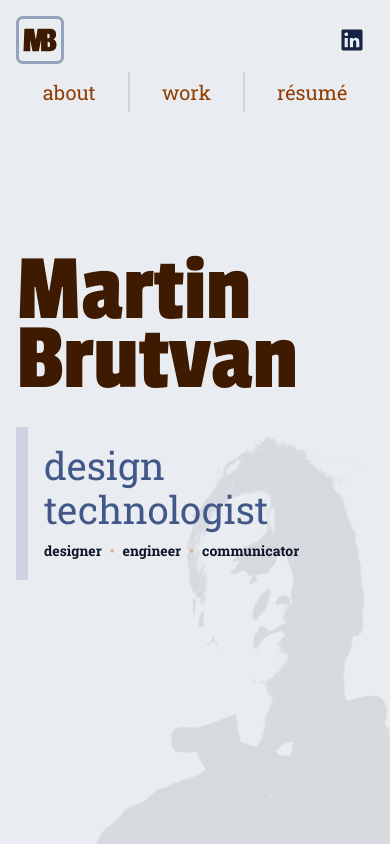
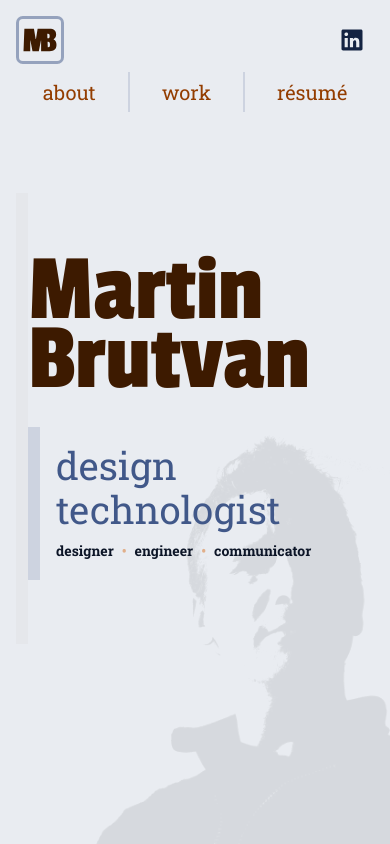
Before and after one commit to bigfishdesign13/martin-brutvan-portfolio, a Next.js app: page / in a window 390 px wide. Built offline with nearby package versions, Linux system fonts and the light colour scheme.

Commit message:
animations

```diff
--- a/src/app/about/page.tsx
+++ b/src/app/about/page.tsx
@@ -1,6 +1,7 @@
 import type { Metadata } from "next";
 import Image from "next/image";
 import Heading from "../../components/Heading";
+import styles from "../page.module.css";
 
 export const metadata: Metadata = {
   title: "About me | Martin Brutvan",
@@ -15,7 +16,7 @@ export default function About() {
         <Image
           // className="dark:invert"
           alt="Martin Brutvan"
-          className="w-full border-2 border-light-border-secondary rounded-full fill-light-heading-secondary"
+          className={`w-full border-2 border-light-border-secondary rounded-full fill-light-heading-secondary ${styles.pageContent2}`}
           height={100}
           priority
           src="/images/headshot.svg"
@@ -26,17 +27,18 @@ export default function About() {
             level="h1"
             size="heading3"
             fontFamily="alt"
-            className="text-light-heading-secondary mb-6 leading-[1.2]"
+            className={`text-light-heading-secondary mb-6 leading-[1.2] ${styles.name}`}
           >
             Hi, I&apos;m Martin
           </Heading>
+          <div className={styles.pageContent1}>
             <p className="subheading1 mb-6">
-            I am a seasoned <strong>design technologist</strong> with extensive
-            experience in <strong>visual and UX design</strong>,{" "}
-            <strong>web development</strong>, and <strong>accessibility</strong>
-            . I work seamlessly with both designers and engineers, often
-            bridging the gap between the two disciplines to bring people
-            together and solve problems as a team.
+              I am a seasoned <strong>design technologist</strong> with
+              extensive experience in <strong>visual and UX design</strong>,{" "}
+              <strong>web development</strong>, and{" "}
+              <strong>accessibility</strong>. I work seamlessly with both
+              designers and engineers, often bridging the gap between the two
+              disciplines to bring people together and solve problems as a team.
             </p>
             <p className="mb-6">
               Most recently, my focus has been on design systems and the
@@ -45,17 +47,18 @@ export default function About() {
               and ease-of-use. Previously, my main role encompassed UI/UX design
               and front-end development for private in-house systems. I worked
               across multiple teams to ensure design fidelity and expected
-            functionality for a release candidate were met before deployment. I
-            often assisted with development by providing solutions for
+              functionality for a release candidate were met before deployment.
+              I often assisted with development by providing solutions for
               challenges met when translating from design to code.
             </p>
             <p className="mb-6">
               Independently, I am often working on WordPress projects, handling
               all aspects of the web development cycle from start to
               finish&mdash;including designing wireframes and mockups, coding
-            custom themes and page templates, configuring hosting and deploying
-            the final product.
+              custom themes and page templates, configuring hosting and
+              deploying the final product.
             </p>
+          </div>
         </div>
       </div>
     </>
--- /dev/null
+++ b/src/app/page.module.css
@@ -0,0 +1,107 @@
+@keyframes fadeIn {
+  from {
+    opacity: 0;
+  }
+  to {
+    opacity: 1;
+  }
+}
+@keyframes slideInLeft {
+  from {
+    transform: translate(128px, 0);
+  }
+  to {
+    transform: translate(0);
+  }
+}
+@keyframes slideUp {
+  from {
+    transform: translate(0, 64px);
+  }
+  to {
+    transform: translate(0);
+  }
+}
+
+.name {
+  animation-delay: 500ms;
+  animation-duration: 400ms;
+  animation-fill-mode: both;
+  animation-name: fadeIn, slideInLeft;
+  animation-timing-function: cubic-bezier(0.47, 1.64, 0.41, 0.8);
+}
+.title {
+  animation-delay: 650ms;
+  animation-duration: 400ms;
+  animation-fill-mode: both;
+  animation-name: fadeIn, slideUp;
+  animation-timing-function: cubic-bezier(0.47, 1.64, 0.41, 0.8);
+}
+.list {
+  animation-duration: 400ms;
+  animation-fill-mode: both;
+  animation-name: fadeIn, slideInLeft;
+  animation-timing-function: cubic-bezier(0.47, 1.64, 0.41, 0.8);
+}
+.list1 {
+  animation-delay: 1200ms;
+}
+.list2 {
+  animation-delay: 1300ms;
+}
+.list3 {
+  animation-delay: 1400ms;
+}
+.list4 {
+  animation-delay: 1500ms;
+}
+.list5 {
+  animation-delay: 1600ms;
+}
+
+@keyframes borderGrow {
+  from {
+    border-left-width: 0;
+  }
+  to {
+    border-left-width: 12px;
+  }
+}
+.border {
+  animation-delay: 2200ms;
+  animation-duration: 400ms;
+  animation-fill-mode: both;
+  animation-name: borderGrow;
+  animation-timing-function: cubic-bezier(0.47, 2, 0.41, 0.8);
+}
+@media (max-width: 600px) {
+  .borderMobile {
+    animation-delay: 2200ms;
+    animation-duration: 400ms;
+    animation-fill-mode: both;
+    animation-name: borderGrow;
+    animation-timing-function: cubic-bezier(0.47, 2, 0.41, 0.8);
+  }
+}
+.pageContent {
+  animation-duration: 400ms;
+  animation-fill-mode: both;
+  animation-name: fadeIn, slideUp;
+  animation-timing-function: cubic-bezier(0.47, 1.64, 0.41, 0.8);
+}
+.pageContent1 {
+  composes: pageContent;
+  animation-delay: 650ms;
+}
+.pageContent2 {
+  composes: pageContent;
+  animation-delay: 750ms;
+}
+.pageContent3 {
+  composes: pageContent;
+  animation-delay: 850ms;
+}
+.pageContent4 {
+  composes: pageContent;
+  animation-delay: 950ms;
+}
--- a/src/app/page.tsx
+++ b/src/app/page.tsx
@@ -1,38 +1,39 @@
 import Heading from "../components/Heading";
+import styles from "./page.module.css";
 // import Image from "next/image";
 
 export default function Home() {
   return (
     <>
       <div className="flex flex-col h-[65vh] justify-center">
-        <div className="flex items-start flex-col md:ps-16 py-[4rem] md:border-s-[12px] md:border-light-border-tertiary md:w-min">
+        <div className={`flex items-start flex-col md:ps-16 py-[4rem] md:border-s-[12px] md:border-light-border-tertiary md:w-min ${styles.border}`}>
           <Heading
             level="h1"
             size="display1"
             // className="font-heading base:text-base sm:text-sm md:text-md lg:text-lg xl:text-xl text-light-heading-primary"
-            className="text-light-heading-primary leading-[.72] text-left w-min"
+            className={`text-light-heading-primary leading-[.72] text-left w-min ${styles.name}`}
           >
             Martin Brutvan
           </Heading>
-          <div className="border-s-[12px] md:border-0 border-light-border-tertiary ps-4 py-4 md:py-0 sm:ps-8 md:ps-0 mt-8 md:mt-4">
+          <div className={`border-s-[12px] md:border-0 border-light-border-tertiary ps-4 py-4 md:py-0 sm:ps-8 md:ps-0 mt-8 md:mt-4 ${styles.borderMobile}`}>
             <Heading
               level="h2"
               size="heading4"
               fontFamily="alt"
-              className="text-light-heading-tertiary leading-[1.15] text-left w-min md:w-auto"
+              className={`text-light-heading-tertiary leading-[1.15] text-left w-min md:w-auto ${styles.title}`}
             >
               design technologist
             </Heading>
             <p className="flex flex-row items-center mt-2 md:mt-0 text-light-heading-secondary text-[14px] sm:text-[18px] md:text-[22px] font-bold">
-              <span>designer</span>
-              <span className="mx-2 text-light-border-primary">
+              <span className={`${styles.list} ${styles.list1}`}>designer</span>
+              <span className={`mx-2 text-light-border-primary ${styles.list} ${styles.list2}`}>
                 &bull;
               </span>
-              <span>engineer</span>
-              <span className="mx-2 text-light-border-primary">
+              <span className={`${styles.list} ${styles.list3}`}>engineer</span>
+              <span className={`mx-2 text-light-border-primary ${styles.list} ${styles.list4}`}>
                 &bull;
               </span>
-              <span>communicator</span>
+              <span className={`${styles.list} ${styles.list5}`}>communicator</span>
             </p>
           </div>
         </div>
--- a/src/app/work/[slug]/page.tsx
+++ b/src/app/work/[slug]/page.tsx
@@ -3,6 +3,7 @@ import Heading from "../../../components/Heading";
 import ProjectHeroImage from "../../../components/ProjectHeroImage";
 import SkillsList from "../../../components/SkillsList";
 import data, { WorkItemProps } from "../../data/data";
+import styles from "@/app/page.module.css";
 
 type Props = {
   params: Promise<{ slug: string }>;
@@ -57,19 +58,25 @@ async function Page({ params }: { params: Promise<{ slug: string }> }) {
   return (
     <>
       <Heading
-        className="text-light-heading-secondary mb-4 leading-[1.2]"
+        className={`text-light-heading-secondary mb-4 leading-[1.2] ${styles.name}`}
         fontFamily="alt"
         level="h1"
         size="heading3"
       >
         {title}
       </Heading>
-      <SkillsList skills={skills} />
-      <ProjectHeroImage alt={heroImage.alt} src={heroImage.src} />
+      <div className={styles.pageContent1}>
+        <SkillsList skills={skills} />
+      </div>
+      <ProjectHeroImage
+        alt={heroImage.alt}
+        className={styles.pageContent2}
+        src={heroImage.src}
+      />
       {introduction && (
-        <p className="subheading1">{introduction}</p>
+        <p className={`subheading1 ${styles.pageContent3}`}>{introduction}</p>
       )}
-      <div className="full-story">{fullStory}</div>
+      <div className={`full-story ${styles.pageContent4}`}>{fullStory}</div>
     </>
   );
 }
--- a/src/app/work/page.tsx
+++ b/src/app/work/page.tsx
@@ -2,6 +2,7 @@ import type { Metadata } from "next";
 import Heading from "../../components/Heading";
 import ProjectCard from "../../components/ProjectCard";
 import data, { WorkItemProps } from "../data/data";
+import styles from "../page.module.css";
 
 export const metadata: Metadata = {
   title: "My work | Martin Brutvan",
@@ -33,14 +34,14 @@ export default function Work() {
   return (
     <>
       <Heading
-        className="text-light-heading-secondary mb-6 leading-[1.2]"
+        className={`text-light-heading-secondary mb-6 leading-[1.2] ${styles.name}`}
         fontFamily="alt"
         level="h1"
         size="heading3"
       >
         My work
       </Heading>
-      <p className="subheading1 mb-16">
+      <p className={`subheading1 mb-16 ${styles.pageContent1}`}>
         With my skills spanning <strong>multiple disciplines</strong>, I have
         worked on projects where I am the sole contributor as well as projects
         where I fill specific design or engineering roles, depending on what is
@@ -50,7 +51,9 @@ export default function Work() {
         <strong>stakeholders</strong>, or use language that is explicit to{" "}
         <strong>engineers</strong> or <strong>designers</strong>.
       </p>
-      <div className="grid grid-cols w-full gap-16">{workList}</div>
+      <div className={`grid grid-cols w-full gap-16 ${styles.pageContent2}`}>
+        {workList}
+      </div>
     </>
   );
 }
--- a/src/components/Header.module.css
+++ b/src/components/Header.module.css
@@ -60,7 +60,7 @@
 }
 
 .mainWrapper {
-  @apply fixed flex justify-center w-full p-4 transition-all duration-300;
+  @apply fixed flex justify-center w-full p-4 transition-all duration-300 z-10;
 }
 .container {
   @apply flex flex-col md:flex-row w-full max-w-screen-xl md:justify-between items-center;
```
Lines whose indentation alone changed are shown as unchanged.
